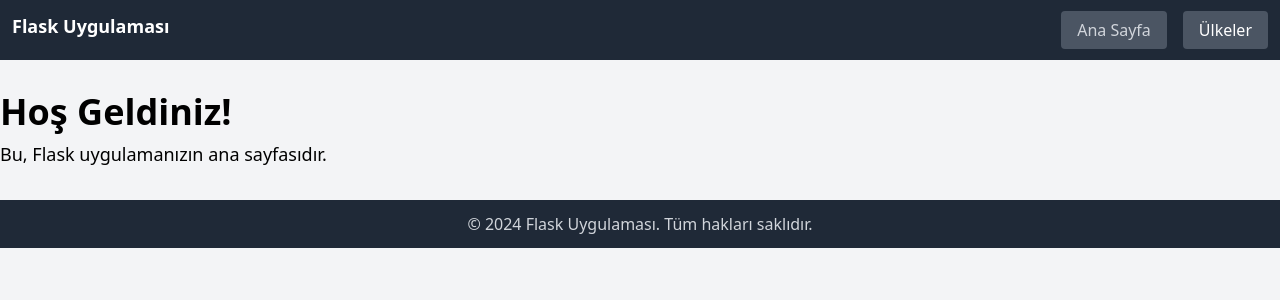
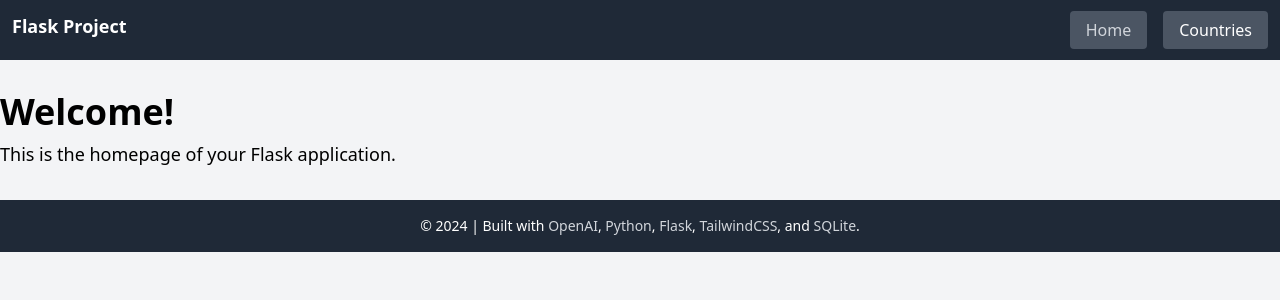
Before and after one commit to CodeIgnorant/API-Football-Explorer, a Flask app: page / in a window 1280 px wide. Shown: the top 300 px of the page. Run offline with Flask 3, Linux system fonts and the light colour scheme; some libraries are stand-ins or nearby versions.

Commit message:
Translated site content to English

```diff
--- a/app/api/api_client.py
+++ b/app/api/api_client.py
@@ -1,6 +1,5 @@
 import requests
 import logging
-from flask import jsonify
 from app.api.api_connection import APIConnection
 
 class APIClient:
--- a/app/templates/base.html
+++ b/app/templates/base.html
@@ -3,7 +3,7 @@
 <head>
     <meta charset="UTF-8">
     <meta name="viewport" content="width=device-width, initial-scale=1.0">
-    <title>{% block title %}Flask Uygulaması{% endblock %}</title>
+    <title>{% block title %}Flask Project{% endblock %}</title>
     <script src="https://cdn.tailwindcss.com"></script> <!-- Tailwind CSS CDN -->
 </head>
 <body class="bg-gray-100">
@@ -11,14 +11,14 @@
         <div class="container mx-auto">
             <div class="flex flex-wrap items-center justify-between">
                 <a href="/" class="flex items-center mb-2 text-white text-decoration-none">
-                    <h1 class="text-lg font-semibold">Flask Uygulaması</h1>
+                    <h1 class="text-lg font-semibold">Flask Project</h1>
                 </a>
                 <ul class="flex space-x-4">
                     <li>
-                        <a href="/" class="bg-gray-600 text-gray-300 hover:text-white px-4 py-2 rounded hover:bg-gray-700 transition">Ana Sayfa</a>
+                        <a href="/" class="bg-gray-600 text-gray-300 hover:text-white px-4 py-2 rounded hover:bg-gray-700 transition">Home</a>
                     </li>
                     <li>
-                        <a href="/countries" class="bg-gray-600 text-white hover:text-gray-300 px-4 py-2 rounded hover:bg-gray-700 transition">Ülkeler</a>
+                        <a href="/countries" class="bg-gray-600 text-white hover:text-gray-300 px-4 py-2 rounded hover:bg-gray-700 transition">Countries</a>
                     </li>
                 </ul>
             </div>
@@ -31,10 +31,17 @@
         {% endblock %}
     </main>
 
-    <footer class="bg-gray-800 text-gray-300 text-center py-3">
-        <div class="container mx-auto">
-            <p class="mb-0">© 2024 Flask Uygulaması. Tüm hakları saklıdır.</p>
+    <footer class="bg-gray-800 text-white py-4">
+        <div class="container mx-auto text-center">
+          <p class="text-sm">
+            &copy; 2024 | Built with
+            <a href="https://openai.com/" class="text-gray-300 hover:underline">OpenAI</a>,
+            <a href="https://www.python.org/" class="text-gray-300 hover:underline">Python</a>,
+            <a href="https://flask.palletsprojects.com/" class="text-gray-300 hover:underline">Flask</a>,
+            <a href="https://tailwindcss.com/" class="text-gray-300 hover:underline">TailwindCSS</a>, and
+            <a href="https://www.sqlite.org/" class="text-gray-300 hover:underline">SQLite</a>.
+          </p>
         </div>
-    </footer>
+      </footer>
 </body>
 </html>
--- a/app/templates/countries.html
+++ b/app/templates/countries.html
@@ -1,10 +1,10 @@
 {% extends "base.html" %}
 
-{% block title %}Ülkeler{% endblock %}
+{% block title %}Countries{% endblock %}
 
 {% block content %}
 <div class="container mx-auto py-4">
-    <h2 class="text-2xl font-bold">Ülkeler</h2>
+    <h2 class="text-2xl font-bold">Countries</h2>
     {% if countries %}
         <ul class="list-group">
             {% for country in countries.response %} <!-- response anahtarını ekledik -->
@@ -14,7 +14,7 @@
             {% endfor %}
         </ul>
     {% else %}
-        <p class="text-red-500">Hiçbir ülke bulunamadı.</p>
+        <p class="text-red-500">No countries found.</p>
     {% endif %}
 </div>
 {% endblock %}
--- a/app/templates/error.html
+++ b/app/templates/error.html
@@ -8,9 +8,9 @@
 </head>
 <body class="bg-gray-100">
     <div class="container mx-auto mt-4">
-        <h1 class="text-red-600 text-3xl font-bold">Bir Hata Oluştu!</h1>
+        <h1 class="text-red-600 text-3xl font-bold">An Error Occurred!</h1>
         <p class="mt-2">{{ message }}</p>
-        <a href="/" class="mt-4 inline-block bg-blue-500 hover:bg-blue-700 text-white font-bold py-2 px-4 rounded">Ana Sayfaya Dön</a>
+        <a href="/" class="mt-4 inline-block bg-blue-500 hover:bg-blue-700 text-white font-bold py-2 px-4 rounded">Return to Homepage</a>
     </div>
 </body>
 </html>
--- a/app/templates/index.html
+++ b/app/templates/index.html
@@ -1,10 +1,10 @@
 {% extends "base.html" %}
 
-{% block title %}Flask Projesi{% endblock %}
+{% block title %}Flask Project{% endblock %}
 
 {% block content %}
     <div class="container mx-auto py-4">
-        <h1 class="text-4xl font-bold">Hoş Geldiniz!</h1>
-        <p class="mt-2 text-lg">Bu, Flask uygulamanızın ana sayfasıdır.</p>
+        <h1 class="text-4xl font-bold">Welcome!</h1>
+        <p class="mt-2 text-lg">This is the homepage of your Flask application.</p>
     </div>
 {% endblock %}
```
Also changed, not shown: app/templates/country_leagues.html (+9 -9 lines).
